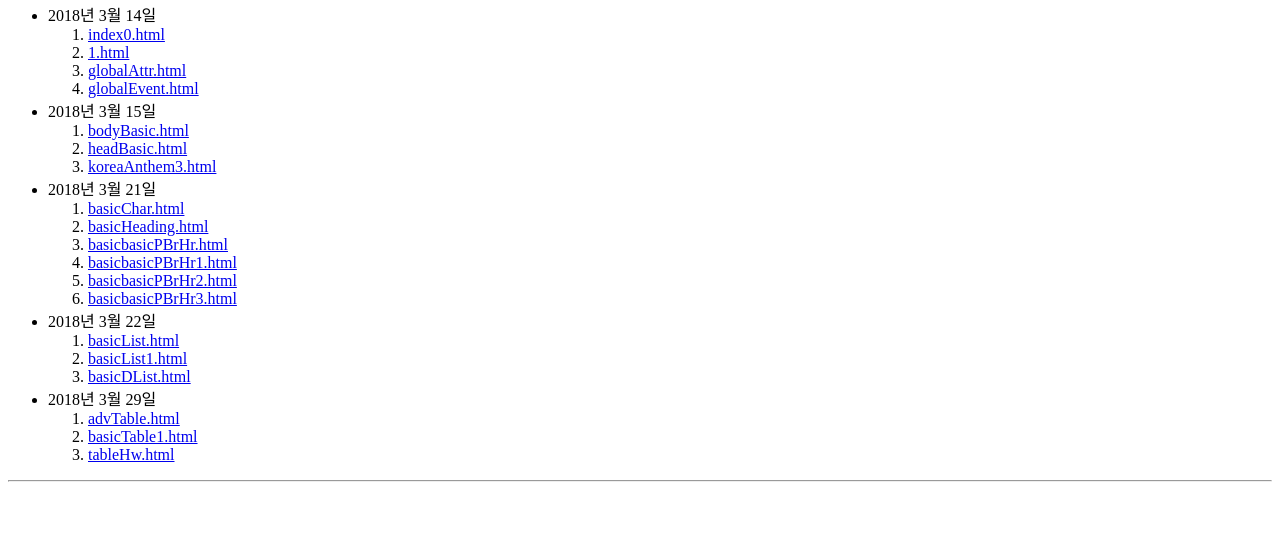
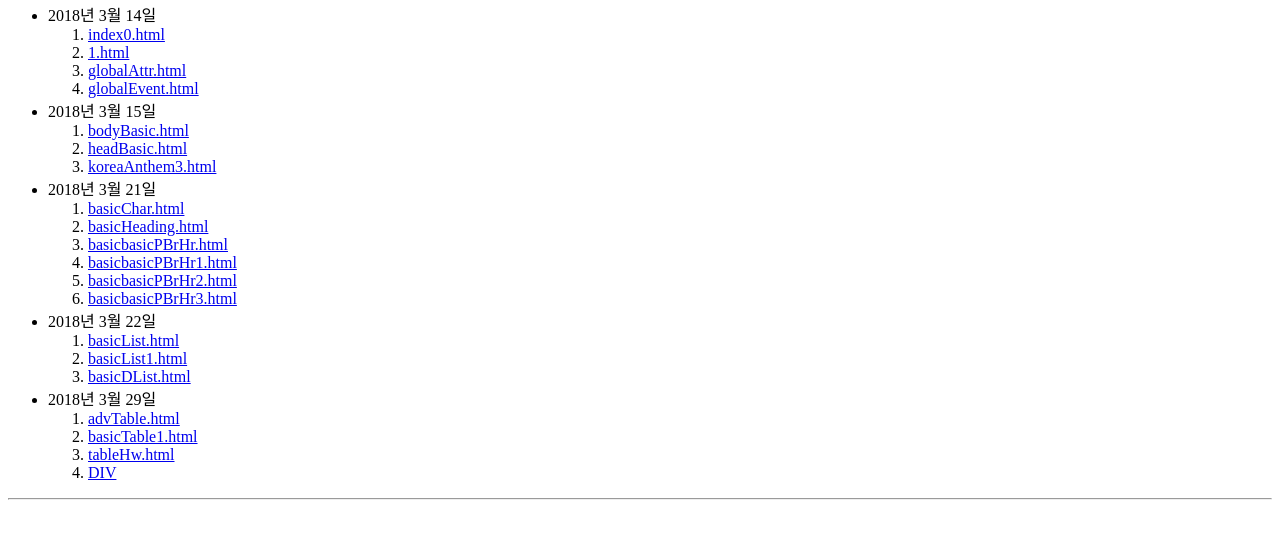
Before and after one commit to happyjk114/happyjk114.github.io, a plain HTML site: page index.html in a window 1280 px wide. Shown: the part 87-626 px from the top of the page. Drawn offline with Linux system fonts and the light colour scheme.

Commit message:
Update index.html

```diff
--- a/index.html
+++ b/index.html
@@ -47,6 +47,7 @@
      <li> <a href="happyjk114.github.io/20180328/advDiv.html" target="_blank"> advTable.html</a></li>
      <li> <a href="happyjk114.github.io/20180328/basicPDivSpan.html" target="_blank"> basicTable1.html</a></li>
      <li> <a href="happyjk114.github.io/20180328/divspan.html" target="_blank"> tableHw.html</a></li>
+      <li> <a href="happyjk114.github.io/20180328/basicSemantic.html" target="_blank"> DIV </a></li>
     </ol>
   </li>
 
```
